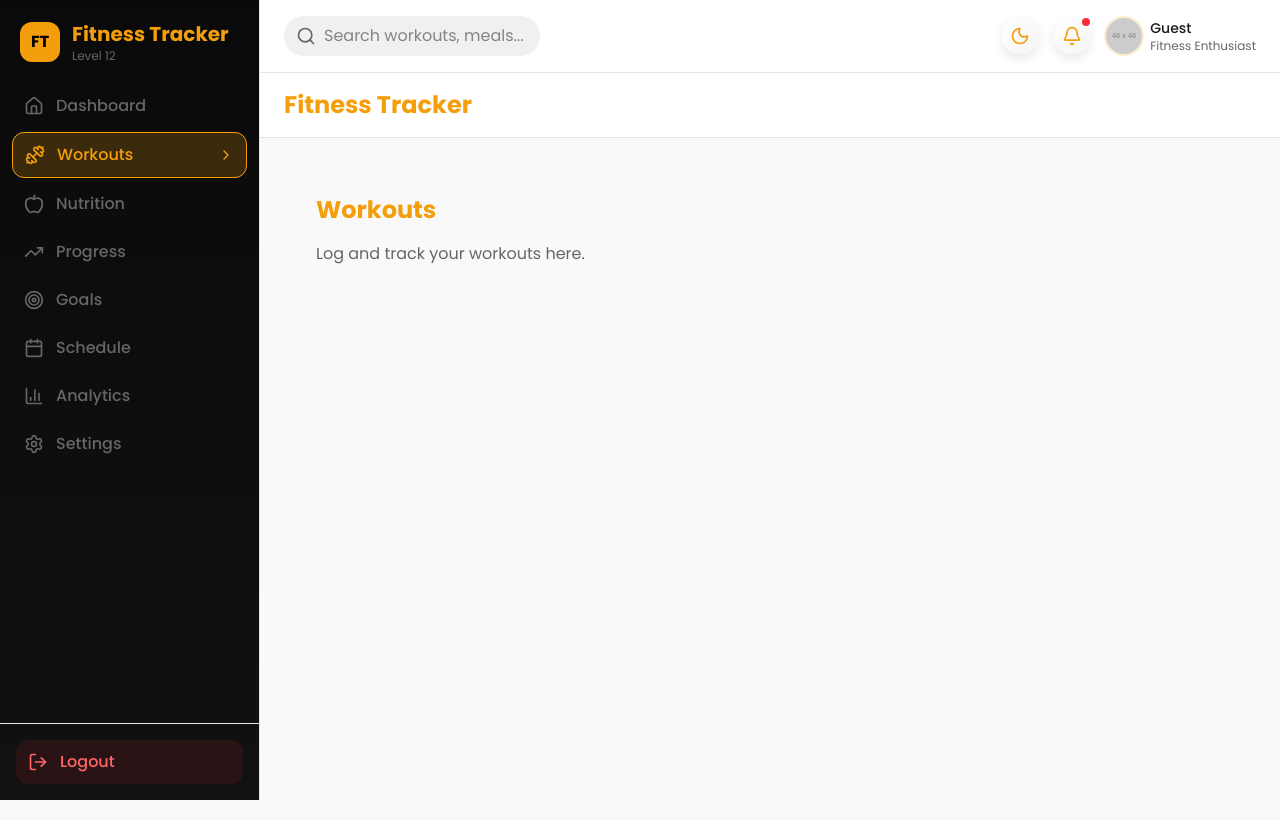
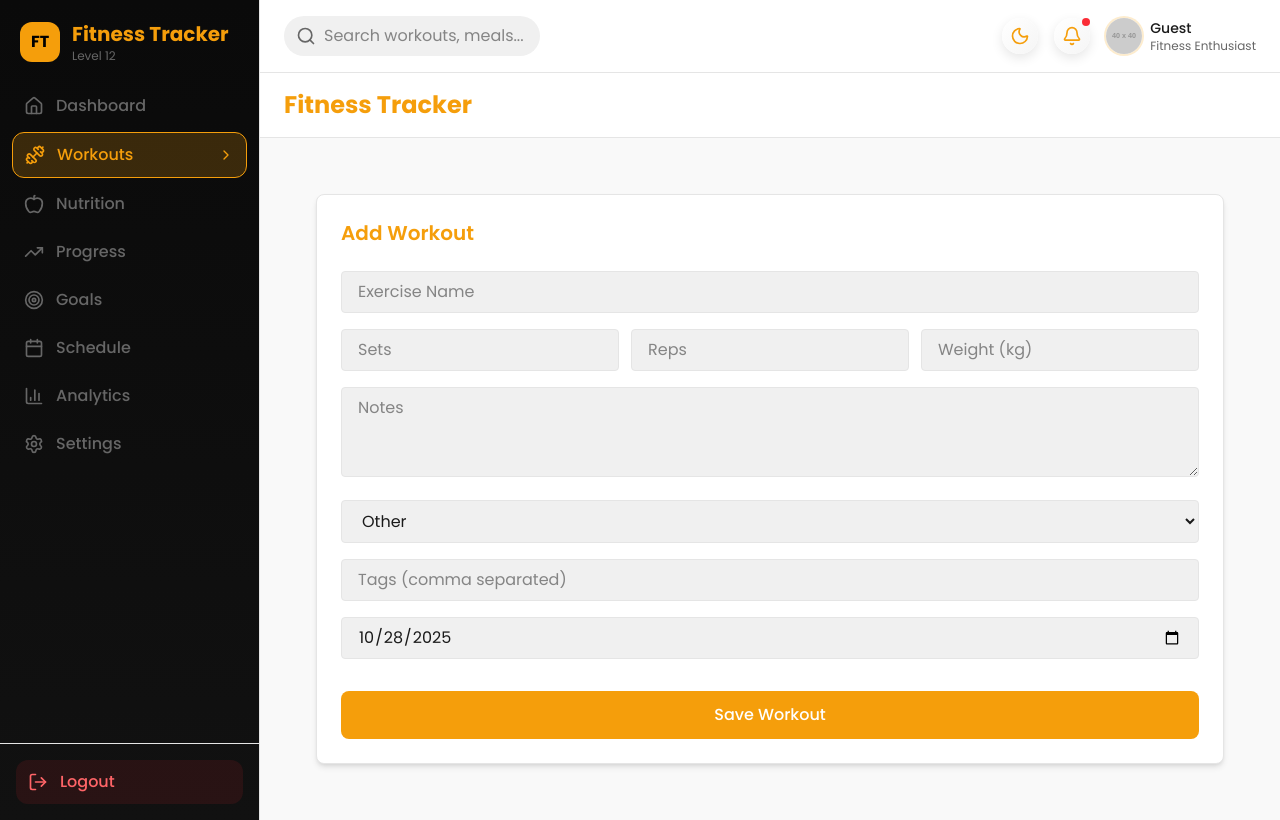
Before and after one commit to OwaisAbdullah644/fitness_tracker, a React (Vite) app in the folder client/: page /dashboard/workouts in a window 1280 px wide. Built offline with nearby package versions, Linux system fonts and the light colour scheme; the HTML template or start-up script is replaced by a standard one.

Commit message:
added tables in dashboard

```diff
--- a/client/src/Dashboard/components/NutritionLogsSection.jsx
+++ b/client/src/Dashboard/components/NutritionLogsSection.jsx
@@ -1,44 +1,53 @@
 // src/Dashboard/components/NutritionLogsSection.jsx
-import React, { useState, useEffect } from 'react';
-import axios from 'axios';
-import { motion } from 'framer-motion';
+import React, { useState } from "react";
+import { motion } from "framer-motion";
 
 const NutritionLogsSection = () => {
-  const [nutritionLogs, setNutritionLogs] = useState([]);
-  const [loading, setLoading] = useState(true);
-  const [error, setError] = useState(null);
+  // ——— Dummy data (no backend) ———
+  const dummyLogs = [
+    {
+      _id: "1",
+      mealType: "Breakfast",
+      foodItems: [
+        { name: "Oatmeal", quantity: "1 cup", calories: 150, proteins: 6, carbs: 27, fats: 3 }
+      ],
+      date: "2025-10-30"
+    },
+    {
+      _id: "2",
+      mealType: "Lunch",
+      foodItems: [
+        { name: "Chicken Breast", quantity: "150g", calories: 240, proteins: 45, carbs: 0, fats: 5 },
+        { name: "Rice", quantity: "1 cup", calories: 200, proteins: 4, carbs: 45, fats: 1 }
+      ],
+      date: "2025-10-30"
+    }
+  ];
 
-  useEffect(() => {
-    const fetchNutrition = async () => {
-      try {
-        const token = localStorage.getItem('token');
-        const res = await axios.get('http://localhost:3000/api/nutrition', {
-          headers: { Authorization: `Bearer ${token}` },
-        });
-        setNutritionLogs(res.data);
-      } catch (err) {
-        setError('Failed to load nutrition logs');
-      } finally {
-        setLoading(false);
-      }
-    };
-    fetchNutrition();
-  }, []);
-
-  if (loading) return <p className="text-var(--text-muted)">Loading nutrition logs...</p>;
-  if (error) return <p className="text-red-500">{error}</p>;
+  // ——— useState for form (but not used in table) ———
+  const [mealType, setMealType] = useState("Breakfast");
+  const [foodItem, setFoodItem] = useState("");
+  const [quantity, setQuantity] = useState("");
+  const [calories, setCalories] = useState("");
+  const [protein, setProtein] = useState("");
+  const [carbs, setCarbs] = useState("");
+  const [fats, setFats] = useState("");
+  const [date, setDate] = useState(new Date().toISOString().split("T")[0]);
 
   return (
     <motion.div
       initial={{ opacity: 0, y: 20 }}
       animate={{ opacity: 1, y: 0 }}
       className="mt-6 p-4 rounded-lg shadow-md"
-      style={{ backgroundColor: 'var(--bg-card)', border: '1px solid var(--border)' }}
+      style={{ backgroundColor: "var(--bg-card)", border: "1px solid var(--border)" }}
     >
-      <h3 className="text-xl font-semibold mb-4" style={{ color: 'var(--accent)' }}>Nutrition Logs</h3>
+      <h3 className="text-xl font-semibold mb-4" style={{ color: "var(--accent)" }}>
+        Nutrition Logs
+      </h3>
+
       <div className="overflow-x-auto">
-        <table className="min-w-full divide-y divide-var(--border)">
-          <thead style={{ backgroundColor: 'var(--bg-secondary)' }}>
+        <table className="min-w-full divide-y" style={{ borderColor: "var(--border)" }}>
+          <thead style={{ backgroundColor: "var(--bg-secondary)" }}>
             <tr>
               <th className="px-6 py-3 text-left text-sm font-medium text-var(--text-secondary) uppercase tracking-wider">Meal Type</th>
               <th className="px-6 py-3 text-left text-sm font-medium text-var(--text-secondary) uppercase tracking-wider">Food Items</th>
@@ -48,26 +57,34 @@ const NutritionLogsSection = () => {
               <th className="px-6 py-3 text-left text-sm font-medium text-var(--text-secondary) uppercase tracking-wider">Carbs</th>
               <th className="px-6 py-3 text-left text-sm font-medium text-var(--text-secondary) uppercase tracking-wider">Fats</th>
               <th className="px-6 py-3 text-left text-sm font-medium text-var(--text-secondary) uppercase tracking-wider">Date</th>
-              <th className="px-6 py-3 text-left text-sm font-medium text-var(--text-secondary) uppercase tracking-wider">Actions</th>
             </tr>
           </thead>
-          <tbody className="divide-y divide-var(--border)">
-            {nutritionLogs.map((log) => (
-              <tr key={log._id} className="hover:bg-var(--bg-card-hover)">
-                <td className="px-6 py-4 whitespace-nowrap text-sm text-var(--text-primary)">{log.mealType}</td>
-                <td className="px-6 py-4 whitespace-nowrap text-sm text-var(--text-primary)">{log.foodItems?.map(item => item.name).join(', ')}</td>
-                <td className="px-6 py-4 whitespace-nowrap text-sm text-var(--text-primary)">{log.foodItems?.map(item => item.quantity).join(', ')}</td>
-                <td className="px-6 py-4 whitespace-nowrap text-sm text-var(--text-primary)">{log.foodItems?.reduce((acc, item) => acc + item.calories, 0)}</td>
-                <td className="px-6 py-4 whitespace-nowrap text-sm text-var(--text-primary)">{log.foodItems?.reduce((acc, item) => acc + item.proteins, 0)}</td>
-                <td className="px-6 py-4 whitespace-nowrap text-sm text-var(--text-primary)">{log.foodItems?.reduce((acc, item) => acc + item.carbs, 0)}</td>
-                <td className="px-6 py-4 whitespace-nowrap text-sm text-var(--text-primary)">{log.foodItems?.reduce((acc, item) => acc + item.fats, 0)}</td>
-                <td className="px-6 py-4 whitespace-nowrap text-sm text-var(--text-primary)">{new Date(log.date).toLocaleDateString()}</td>
-                <td className="px-6 py-4 whitespace-nowrap text-sm">
-                  <button className="text-var(--accent) hover:underline mr-2">Edit</button>
-                  <button className="text-red-500 hover:underline">Delete</button>
-                </td>
-              </tr>
-            ))}
+          <tbody className="divide-y" style={{ borderColor: "var(--border)" }}>
+            {dummyLogs.map((log) => {
+              const totalCalories = log.foodItems.reduce((sum, item) => sum + item.calories, 0);
+              const totalProteins = log.foodItems.reduce((sum, item) => sum + item.proteins, 0);
+              const totalCarbs = log.foodItems.reduce((sum, item) => sum + item.carbs, 0);
+              const totalFats = log.foodItems.reduce((sum, item) => sum + item.fats, 0);
+
+              return (
+                <tr key={log._id} className="hover:bg-var(--bg-card-hover)">
+                  <td className="px-6 py-4 whitespace-nowrap text-sm text-var(--text-primary)">{log.mealType}</td>
+                  <td className="px-6 py-4 whitespace-nowrap text-sm text-var(--text-primary)">
+                    {log.foodItems.map(i => i.name).join(", ")}
+                  </td>
+                  <td className="px-6 py-4 whitespace-nowrap text-sm text-var(--text-primary)">
+                    {log.foodItems.map(i => i.quantity).join(", ")}
+                  </td>
+                  <td className="px-6 py-4 whitespace-nowrap text-sm text-var(--text-primary)">{totalCalories}</td>
+                  <td className="px-6 py-4 whitespace-nowrap text-sm text-var(--text-primary)">{totalProteins}</td>
+                  <td className="px-6 py-4 whitespace-nowrap text-sm text-var(--text-primary)">{totalCarbs}</td>
+                  <td className="px-6 py-4 whitespace-nowrap text-sm text-var(--text-primary)">{totalFats}</td>
+                  <td className="px-6 py-4 whitespace-nowrap text-sm text-var(--text-primary)">
+                    {new Date(log.date).toLocaleDateString()}
+                  </td>
+                </tr>
+              );
+            })}
           </tbody>
         </table>
       </div>
--- a/client/src/Dashboard/components/RecentWorkoutsSection.jsx
+++ b/client/src/Dashboard/components/RecentWorkoutsSection.jsx
@@ -1,76 +1,187 @@
 // src/Dashboard/components/RecentWorkoutsSection.jsx
-import React, { useState, useEffect } from 'react';
-import axios from 'axios';
-import { motion } from 'framer-motion';
+import React, { useState } from "react";
+import { motion } from "framer-motion";
+import axios from "axios";
+import toast, { Toaster } from "react-hot-toast";
 
 const RecentWorkoutsSection = () => {
-  const [workouts, setWorkouts] = useState([]);
-  const [loading, setLoading] = useState(true);
-  const [error, setError] = useState(null);
+  // ——— ALL useState (8 fields) ———
+  const [exerciseName, setExerciseName] = useState("");
+  const [sets, setSets] = useState("");
+  const [reps, setReps] = useState("");
+  const [weights, setWeights] = useState("");
+  const [notes, setNotes] = useState("");
+  const [category, setCategory] = useState("Other");
+  const [tags, setTags] = useState("");
+  const [date, setDate] = useState(new Date().toISOString().split("T")[0]);
 
-  useEffect(() => {
-    const fetchWorkouts = async () => {
+  const handleSubmit = async (e) => {
+    e.preventDefault();
       try {
-        const token = localStorage.getItem('token');
-        const res = await axios.get('http://localhost:3000/api/workouts', {
-          headers: { Authorization: `Bearer ${token}` },
-        });
-        setWorkouts(res.data);
-      } catch (err) {
-        setError('Failed to load workouts');
-      } finally {
-        setLoading(false);
+        const res = await axios.post('https://exotic-felipa-studentofsoftware-ceffa507.koyeb.app/workouts', {
+          exerciseName,
+          sets,
+          reps,
+          weights,
+          notes,
+          category,
+          tags,
+          date
+        })
+        setExerciseName("");
+        setReps("");
+        setSets("");
+        setWeights("");
+        setNotes("");
+        setCategory("");
+        setTags("");
+        setDate("")
+        toast.success("Inserted successfully");
+        console.log(res.data.message)
+      } catch (error) {
+        toast.error("Unable to insert" + error)
+        console.log(error)
       }
-    };
-    fetchWorkouts();
-  }, []);
-
-  if (loading) return <p className="text-var(--text-muted)">Loading workouts...</p>;
-  if (error) return <p className="text-red-500">{error}</p>;
+  };
 
   return (
     <motion.div
       initial={{ opacity: 0, y: 20 }}
       animate={{ opacity: 1, y: 0 }}
-      className="mt-6 p-4 rounded-lg shadow-md"
-      style={{ backgroundColor: 'var(--bg-card)', border: '1px solid var(--border)' }}
+      className="p-6 rounded-lg shadow-md"
+      style={{
+        backgroundColor: "var(--bg-card)",
+        border: "1px solid var(--border)",
+      }}
     >
-      <h3 className="text-xl font-semibold mb-4" style={{ color: 'var(--accent)' }}>Recent Workouts</h3>
-      <div className="overflow-x-auto">
-        <table className="min-w-full divide-y divide-var(--border)">
-          <thead style={{ backgroundColor: 'var(--bg-secondary)' }}>
-            <tr>
-              <th className="px-6 py-3 text-left text-sm font-medium text-var(--text-secondary) uppercase tracking-wider">Exercise</th>
-              <th className="px-6 py-3 text-left text-sm font-medium text-var(--text-secondary) uppercase tracking-wider">Sets</th>
-              <th className="px-6 py-3 text-left text-sm font-medium text-var(--text-secondary) uppercase tracking-wider">Reps</th>
-              <th className="px-6 py-3 text-left text-sm font-medium text-var(--text-secondary) uppercase tracking-wider">Weights</th>
-              <th className="px-6 py-3 text-left text-sm font-medium text-var(--text-secondary) uppercase tracking-wider">Notes</th>
-              <th className="px-6 py-3 text-left text-sm font-medium text-var(--text-secondary) uppercase tracking-wider">Category</th>
-              <th className="px-6 py-3 text-left text-sm font-medium text-var(--text-secondary) uppercase tracking-wider">Tags</th>
-              <th className="px-6 py-3 text-left text-sm font-medium text-var(--text-secondary) uppercase tracking-wider">Date</th>
-              <th className="px-6 py-3 text-left text-sm font-medium text-var(--text-secondary) uppercase tracking-wider">Actions</th>
-            </tr>
-          </thead>
-          <tbody className="divide-y divide-var(--border)">
-            {workouts.map((workout) => (
-              <tr key={workout._id} className="hover:bg-var(--bg-card-hover)">
-                <td className="px-6 py-4 whitespace-nowrap text-sm text-var(--text-primary)">{workout.exerciseName}</td>
-                <td className="px-6 py-4 whitespace-nowrap text-sm text-var(--text-primary)">{workout.sets}</td>
-                <td className="px-6 py-4 whitespace-nowrap text-sm text-var(--text-primary)">{workout.reps}</td>
-                <td className="px-6 py-4 whitespace-nowrap text-sm text-var(--text-primary)">{workout.weights}</td>
-                <td className="px-6 py-4 whitespace-nowrap text-sm text-var(--text-primary)">{workout.notes}</td>
-                <td className="px-6 py-4 whitespace-nowrap text-sm text-var(--text-primary)">{workout.category}</td>
-                <td className="px-6 py-4 whitespace-nowrap text-sm text-var(--text-primary)">{workout.tags?.join(', ')}</td>
-                <td className="px-6 py-4 whitespace-nowrap text-sm text-var(--text-primary)">{new Date(workout.date).toLocaleDateString()}</td>
-                <td className="px-6 py-4 whitespace-nowrap text-sm">
-                  <button className="text-var(--accent) hover:underline mr-2">Edit</button>
-                  <button className="text-red-500 hover:underline">Delete</button>
-                </td>
-              </tr>
-            ))}
-          </tbody>
-        </table>
-      </div>
+      <h3
+        className="text-xl font-semibold mb-6"
+        style={{ color: "var(--accent)" }}
+      >
+        Add Workout
+      </h3>
+
+      <form onSubmit={handleSubmit} className="space-y-4">
+        <input
+          type="text"
+          placeholder="Exercise Name"
+          value={exerciseName}
+          onChange={(e) => setExerciseName(e.target.value)}
+          required
+          className="w-full px-4 py-2 rounded border"
+          style={{
+            backgroundColor: "var(--input-bg)",
+            color: "var(--text-primary)",
+            borderColor: "var(--border)",
+          }}
+        />
+
+        <div className="grid grid-cols-3 gap-3">
+          <input
+            type="number"
+            placeholder="Sets"
+            value={sets}
+            onChange={(e) => setSets(e.target.value)}
+            min="1"
+            required
+            className="px-4 py-2 rounded border"
+            style={{
+              backgroundColor: "var(--input-bg)",
+              color: "var(--text-primary)",
+              borderColor: "var(--border)",
+            }}
+          />
+          <input
+            type="number"
+            placeholder="Reps"
+            value={reps}
+            onChange={(e) => setReps(e.target.value)}
+            min="1"
+            required
+            className="px-4 py-2 rounded border"
+            style={{
+              backgroundColor: "var(--input-bg)",
+              color: "var(--text-primary)",
+              borderColor: "var(--border)",
+            }}
+          />
+          <input
+            type="number"
+            placeholder="Weight (kg)"
+            value={weights}
+            onChange={(e) => setWeights(e.target.value)}
+            step="0.5"
+            className="px-4 py-2 rounded border"
+            style={{
+              backgroundColor: "var(--input-bg)",
+              color: "var(--text-primary)",
+              borderColor: "var(--border)",
+            }}
+          />
+        </div>
+
+        <textarea
+          placeholder="Notes"
+          value={notes}
+          onChange={(e) => setNotes(e.target.value)}
+          rows={3}
+          className="w-full px-4 py-2 rounded border"
+          style={{
+            backgroundColor: "var(--input-bg)",
+            color: "var(--text-primary)",
+            borderColor: "var(--border)",
+          }}
+        />
+
+        <select
+          value={category}
+          onChange={(e) => setCategory(e.target.value)}
+          className="w-full px-4 py-2 rounded border"
+          style={{
+            backgroundColor: "var(--input-bg)",
+            color: "var(--text-primary)",
+            borderColor: "var(--border)",
+          }}
+        >
+          {["Strength", "Cardio", "Yoga", "HIIT", "Mobility", "Other"].map((c) => (
+            <option key={c} value={c}>{c}</option>
+          ))}
+        </select>
+
+        <input
+          type="text"
+          placeholder="Tags (comma separated)"
+          value={tags}
+          onChange={(e) => setTags(e.target.value)}
+          className="w-full px-4 py-2 rounded border"
+          style={{
+            backgroundColor: "var(--input-bg)",
+            color: "var(--text-primary)",
+            borderColor: "var(--border)",
+          }}
+        />
+
+        <input
+          type="date"
+          value={date}
+          onChange={(e) => setDate(e.target.value)}
+          required
+          className="w-full px-4 py-2 rounded border"
+          style={{
+            backgroundColor: "var(--input-bg)",
+            color: "var(--text-primary)",
+            borderColor: "var(--border)",
+          }}
+        />
+
+        <button
+          type="submit"
+          className="w-full py-3 mt-4 font-medium text-white rounded-lg"
+          style={{ backgroundColor: "var(--accent)" }}
+        >
+          Save Workout
+        </button>
+      </form>
     </motion.div>
   );
 };
--- a/client/src/Dashboard/pages/NutritionPage.jsx
+++ b/client/src/Dashboard/pages/NutritionPage.jsx
@@ -1,6 +1,7 @@
 // src/Dashboard/pages/NutritionPage.jsx
 import React from 'react';
 import { motion } from 'framer-motion';
+import NutritionLogsSection from '../components/NutritionLogsSection';
 
 const NutritionPage = () => (
   <motion.div
@@ -8,8 +9,7 @@ const NutritionPage = () => (
     animate={{ opacity: 1, y: 0 }}
     className="p-8"
   >
-    <h2 className="text-2xl font-bold mb-4" style={{ color: 'var(--accent)' }}>Nutrition</h2>
-    <p style={{ color: 'var(--text-muted)' }}>Track meals and macros.</p>
+    <NutritionLogsSection/>
   </motion.div>
 );
 
--- a/client/src/Dashboard/pages/WorkoutsPage.jsx
+++ b/client/src/Dashboard/pages/WorkoutsPage.jsx
@@ -1,6 +1,7 @@
 // src/Dashboard/pages/WorkoutsPage.jsx
 import React from 'react';
 import { motion } from 'framer-motion';
+import RecentWorkoutsSection from '../components/RecentWorkoutsSection';
 
 const WorkoutsPage = () => (
   <motion.div
@@ -8,8 +9,7 @@ const WorkoutsPage = () => (
     animate={{ opacity: 1, y: 0 }}
     className="p-8"
   >
-    <h2 className="text-2xl font-bold mb-4" style={{ color: 'var(--accent)' }}>Workouts</h2>
-    <p style={{ color: 'var(--text-muted)' }}>Log and track your workouts here.</p>
+    <RecentWorkoutsSection/>
   </motion.div>
 );
 
```
Also changed, not shown: client/src/Dashboard/pages/ProgressPage.jsx (+3 -5 lines), 2 other files (tests, documents, lock files or other folders).
